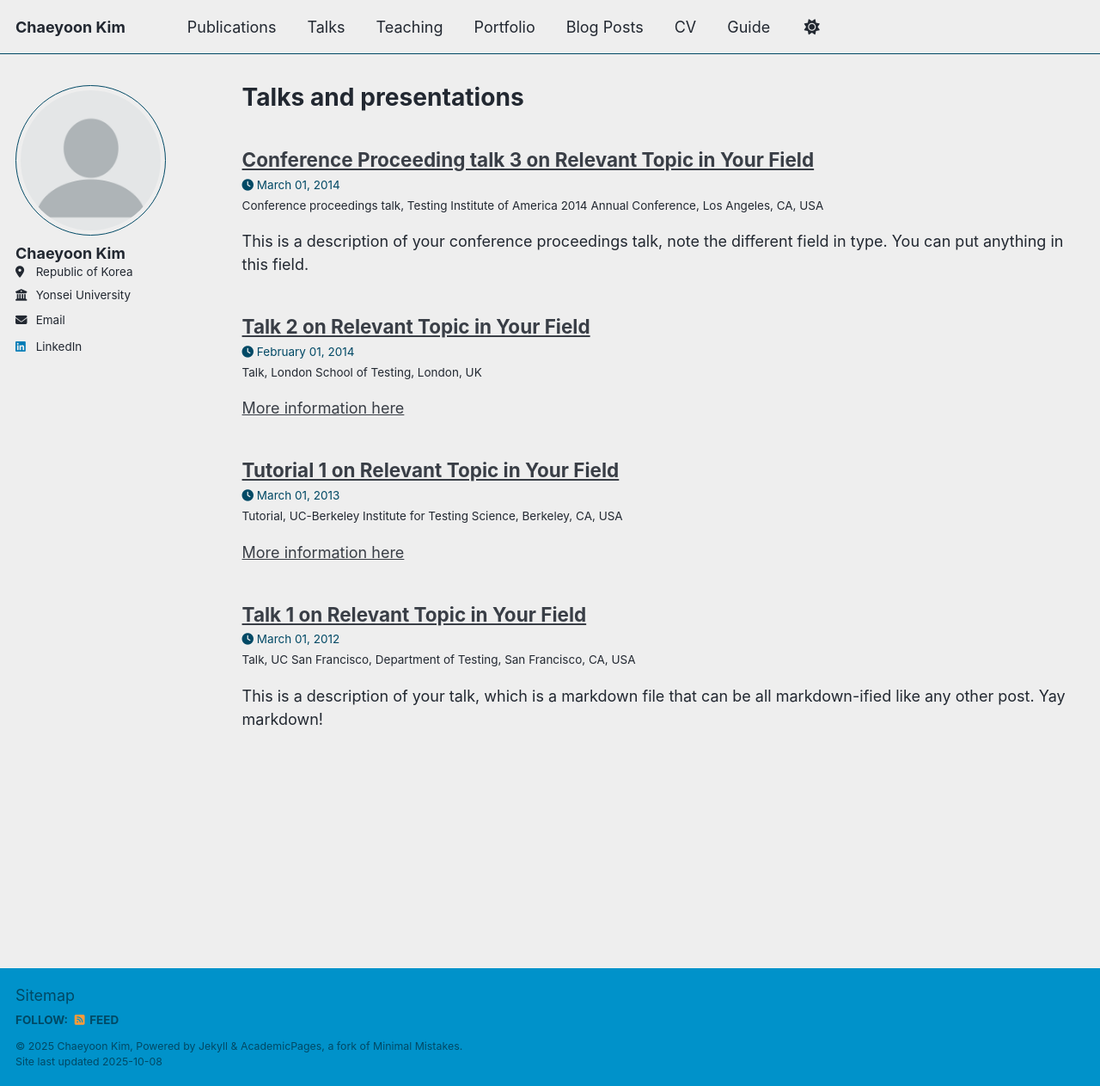
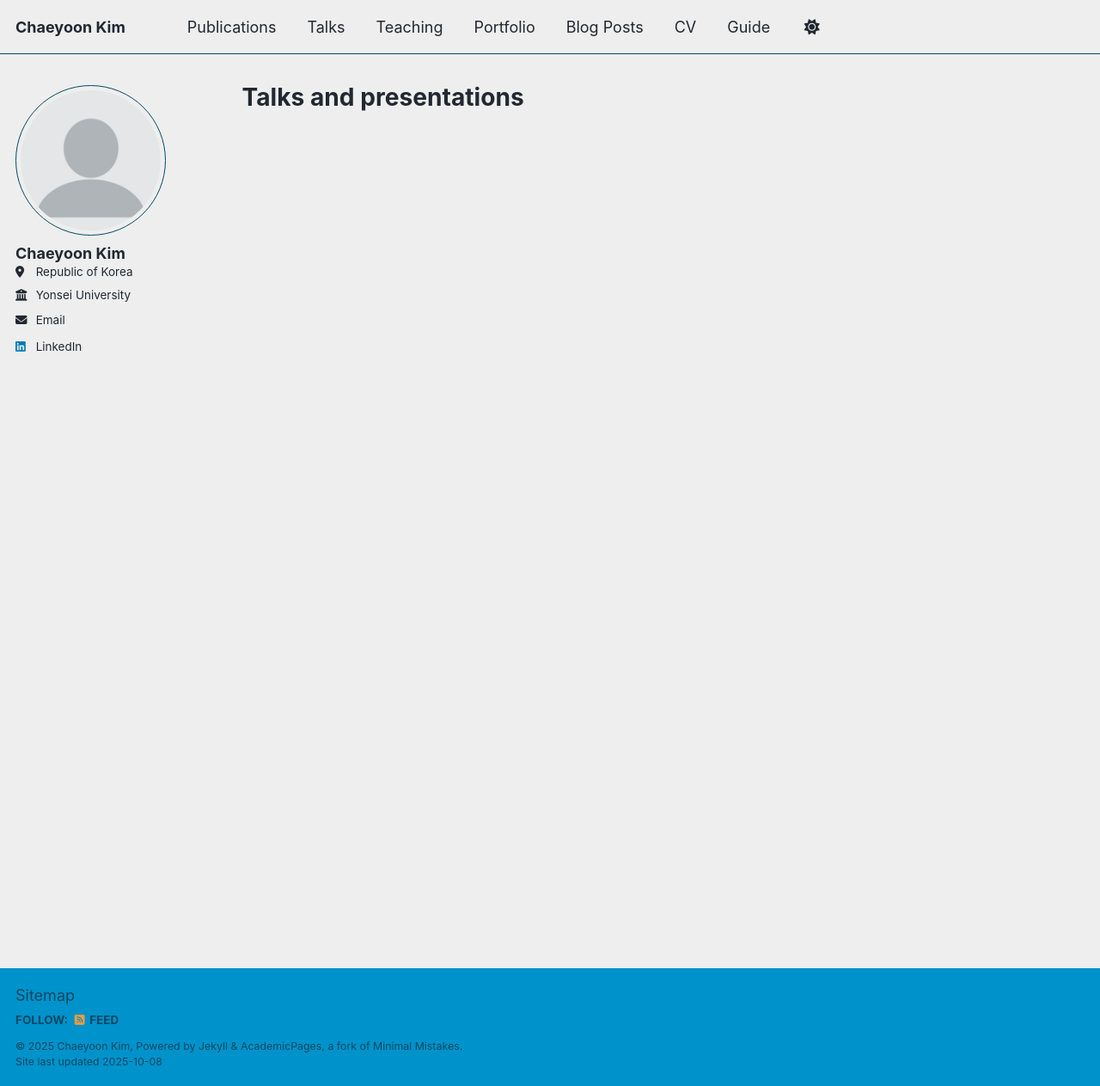
Before and after one commit to chyoon114/chyoon114.github.io, a Jekyll site: the page built from _pages/talks.html, in a window 1280 px wide and 1263 px high. Shown: the whole window at 86% size. Built offline with Jekyll 4.4.1, drawn with Linux system fonts in a browser that asks for light colours; a script that is not in the unit is left out; some of the changed lines change nothing that is shown.

Commit message:
Update _config.yml

```diff
--- a/_config.yml
+++ b/_config.yml
@@ -141,15 +141,6 @@
   teaching:
     output: true
     permalink: /:collection/:path/
-  publications:
-    output: true
-    permalink: /:collection/:path/
-  portfolio:
-    output: true
-    permalink: /:collection/:path/
-  talks:
-    output: true
-    permalink: /:collection/:path/
 
 
 # These settings control how pages and collections are included in the site
@@ -181,23 +172,6 @@
       author_profile: true
       share: true
       comments: true
-  # _portfolio
-  - scope:
-      path: ""
-      type: portfolio
-    values:
-      layout: single
-      author_profile: true
-      share: true
-      comment: true
-  # _talks
-  - scope:
-      path: ""
-      type: talks
-    values:
-      layout: talk
-      author_profile: true
-      share: true
 
 
 # Sass/SCSS
```
